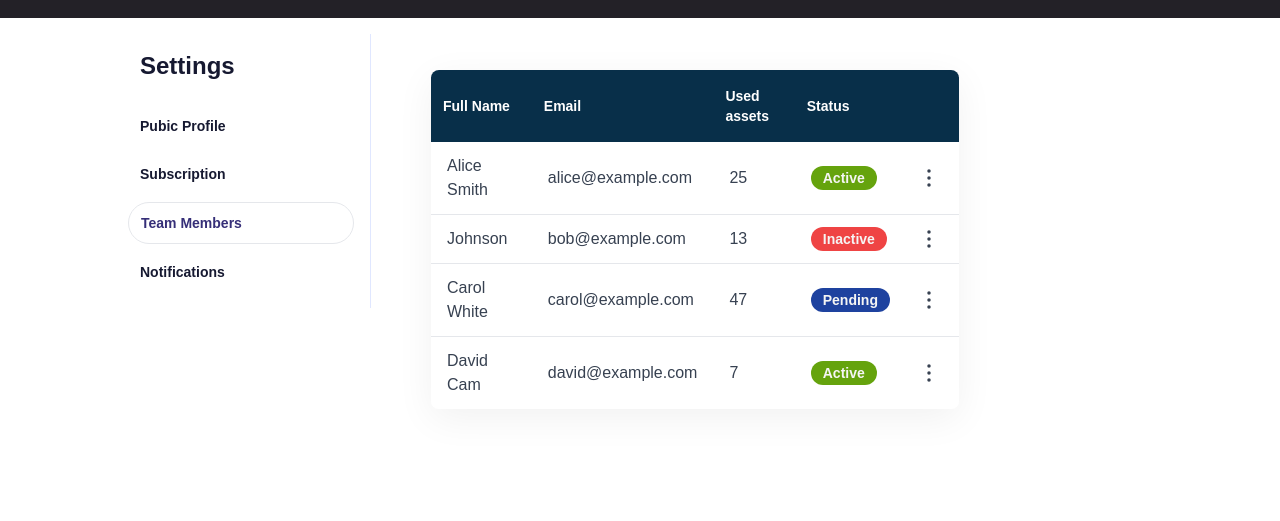
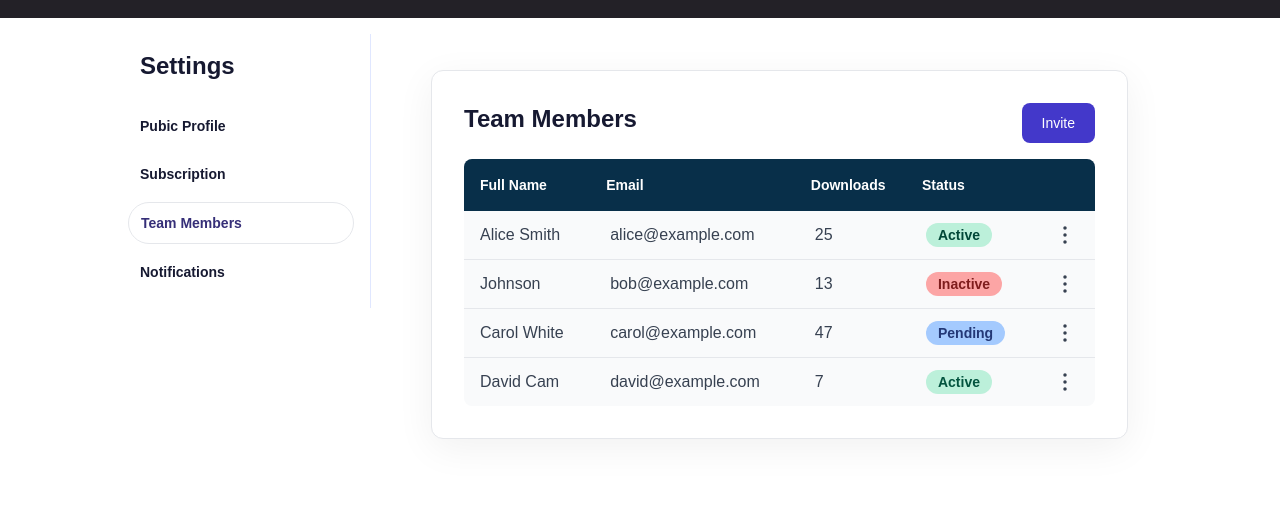
Before and after one commit to aleale2121/shutter-stock-customer, a React (Vite) app: page /members in a window 1280 px wide. Shown: the part 178-699 px from the top of the page. Built offline with nearby package versions, Linux system fonts and the light colour scheme.

Commit message:
update setting components

```diff
--- a/src/features/profile/NotificationList.jsx
+++ b/src/features/profile/NotificationList.jsx
@@ -3,9 +3,9 @@ import Wrapper from "./Wrapper";
 export default function NotificationList() {
   return (
     <Wrapper width="4xl">
-      <div className="bg-gray-100 shadow-sm rounded-lg p-6 max-w-lg md:max-w-4xl mx-auto mt-6">
+      <div className="bg-gray-100 shadow-sm  rounded-lg p-6 max-w-lg md:max-w-4xl mx-auto mt-6">
         <h1 className="text-2xl font-semibold px-3">Notifications</h1>
-        <div className=" overflow-hidden space-y-4 p-4">
+        <div className="overflow-hidden space-y-4 p-4">
           <div className="bg-white rounded-lg flex items-center px-6 py-4 ">
             <div className="w-10 h-10 bg-green-100 text-green-500 rounded-full flex items-center justify-center">
               <svg
--- a/src/features/profile/Profile.jsx
+++ b/src/features/profile/Profile.jsx
@@ -4,12 +4,16 @@ import UpdateProfile from "./UpdateProfile";
 
 export default function Profile() {
   return (
-    <Wrapper>
+    <Wrapper width="4xl">
       <>
-        <h2 className="pl-6 text-2xl font-bold sm:text-xl">Public Profile</h2>
-        <UpdateProfile />
-        <h2 className="mt-8 text-2xl font-bold sm:text-xl">Update password</h2>
-        <UpdatePassword />
+        <div className="bg-white border border-gray-200 rounded-lg shadow-lg p-6">
+          <h1 className="text-2xl font-semibold sm:text-xl">Public Profile</h1>
+          <UpdateProfile />
+        </div>
+        <div className="bg-white border border-gray-200 rounded-lg shadow-lg p-6 mt-8">
+          <h1 className="text-2xl font-semibold sm:text-xl">Update password</h1>
+          <UpdatePassword />
+        </div>
       </>
     </Wrapper>
   );
--- /dev/null
+++ b/src/features/profile/SettingButton.jsx
@@ -0,0 +1,14 @@
+import PropTypes from "prop-types";
+
+export default function SettingButton({ children }) {
+  return (
+    <button
+      type="submit"
+      className="text-white bg-indigo-700  hover:bg-indigo-800 focus:ring-4 focus:outline-none focus:ring-indigo-300 font-medium rounded-lg text-sm w-full sm:w-auto px-5 py-2.5 text-center dark:bg-indigo-600 dark:hover:bg-indigo-700 dark:focus:ring-indigo-800"
+    >
+      {children}
+    </button>
+  );
+}
+
+SettingButton.propTypes = { children: PropTypes.node.isRequired };
--- a/src/features/profile/SubscriptionDetail.jsx
+++ b/src/features/profile/SubscriptionDetail.jsx
@@ -4,10 +4,10 @@ export default function SubscriptionDetail() {
   return (
     <Wrapper>
       <>
-        <div className="max-w-md  bg-white border border-gray-200 rounded-lg shadow-md p-6">
+        <div className="max-w-md bg-white border border-gray-200 rounded-lg shadow-lg p-6">
           <div className="flex items-center justify-between">
             <div>
-              <h2 className="text-lg font-semibold text-gray-800">
+              <h2 className="text-2xl font-semibold">
                 Subscription Details
               </h2>
             </div>
--- a/src/features/profile/TeamMemberTableMenu.jsx
+++ b/src/features/profile/TeamMemberTableMenu.jsx
@@ -22,7 +22,7 @@ export default function TeamMemberTableMenu({ id }) {
 
       <Modal.Window name="delete-notification">
         <ConfirmDelete
-          resourceName="contact"
+          resourceName="member"
           disabled={false}
           onConfirm={() => {}}
         />
--- a/src/features/profile/TeamMembers.jsx
+++ b/src/features/profile/TeamMembers.jsx
@@ -2,28 +2,33 @@ import Tag from "../../components/Tag";
 import Wrapper from "./Wrapper";
 import Menus from "../../components/Menus";
 import TeamMemberTableMenu from "./TeamMemberTableMenu";
+import SettingButton from "./SettingButton";
 
 export default function TeamMembers() {
   return (
-    <Wrapper width="6xl">
-      <div className="max-w-4xl mx-auto bg-white shadow-md rounded-lg overflow-hidden">
+    <Wrapper width="4xl">
+      <div className="bg-white border border-gray-200 shadow-md border-lg rounded-xl p-8 max-w-lg md:max-w-4xl mx-auto mt-6">
+        <div className="flex justify-between mb-4">
+          <h1 className="text-2xl font-semibold ">Team Members</h1>
+          <SettingButton>Invite</SettingButton>
+        </div>
         <Menus>
-          <table className="min-w-full bg-white">
+          <table className="w-full bg-gray-50 p-4 rounded-lg overflow-hidden">
             <thead className="bg-sky-950">
               <tr>
-                <th className="w-6/25 py-4 px-3 text-left text-sm font-semibold text-white">
+                <th className="py-4 px-4 text-left text-sm font-semibold text-white">
                   Full Name
                 </th>
-                <th className="w-6/25 py-4 px-3 text-left text-sm font-semibold text-white">
+                <th className="py-4 px-3 text-left text-sm font-semibold text-white">
                   Email
                 </th>
-                <th className="w-6/25 py-4 px-3 text-left text-sm font-semibold text-white">
-                  Used assets
+                <th className="py-4 px-3 text-left text-sm font-semibold text-white">
+                  Downloads
                 </th>
-                <th className="w-6/25 py-4 px-3 text-left text-sm font-semibold text-white">
+                <th className="py-4 px-3 text-left text-sm font-semibold text-white">
                   Status
                 </th>
-                <th className="w-1/25"></th>
+                <th className="pr-2"></th>
               </tr>
             </thead>
             <tbody>
@@ -34,7 +39,7 @@ export default function TeamMembers() {
                 </td>
                 <td className="py-3 px-4 mx-auto text-md text-gray-700">25</td>
                 <td className="py-3 px-4 ">
-                  <Tag bgColor="bg-lime-600" textColor="text-stone-100">
+                  <Tag bgColor="bg-green-200" textColor="text-green-900">
                     Active
                   </Tag>
                 </td>
@@ -49,7 +54,7 @@ export default function TeamMembers() {
                 </td>
                 <td className="py-3 px-4 text-md text-gray-700">13</td>
                 <td className="py-3 px-4 ">
-                  <Tag bgColor="bg-[#ef4444]" textColor="text-stone-100">
+                  <Tag bgColor="bg-red-300" textColor="text-red-900">
                     Inactive
                   </Tag>
                 </td>
@@ -64,7 +69,7 @@ export default function TeamMembers() {
                 </td>
                 <td className="py-3 px-4 text-md text-gray-700">47</td>
                 <td className="py-3 px-4 ">
-                  <Tag bgColor="bg-blue-800" textColor="text-stone-100">
+                  <Tag bgColor="bg-blue-300" textColor="text-blue-900">
                     Pending
                   </Tag>
                 </td>
@@ -79,7 +84,7 @@ export default function TeamMembers() {
                 </td>
                 <td className="py-3 px-4 text-md text-gray-700">7</td>
                 <td className="py-3 px-4 ">
-                  <Tag bgColor="bg-lime-600" textColor="text-stone-100">
+                  <Tag bgColor="bg-green-200" textColor="text-green-800">
                     Active
                   </Tag>
                 </td>
--- a/src/features/profile/UpdateProfile.jsx
+++ b/src/features/profile/UpdateProfile.jsx
@@ -1,3 +1,6 @@
+import SettingButton from "./SettingButton";
+
+
 export default function UpdateProfile() {
   return (
     <div className="grid max-w-2xl mx-auto mt-8">
@@ -109,12 +112,7 @@ export default function UpdateProfile() {
         </div>
 
         <div className="flex justify-end">
-          <button
-            type="submit"
-            className="text-white bg-indigo-700  hover:bg-indigo-800 focus:ring-4 focus:outline-none focus:ring-indigo-300 font-medium rounded-lg text-sm w-full sm:w-auto px-5 py-2.5 text-center dark:bg-indigo-600 dark:hover:bg-indigo-700 dark:focus:ring-indigo-800"
-          >
-            Save
-          </button>
+          <SettingButton>Save</SettingButton>
         </div>
       </div>
     </div>
```
